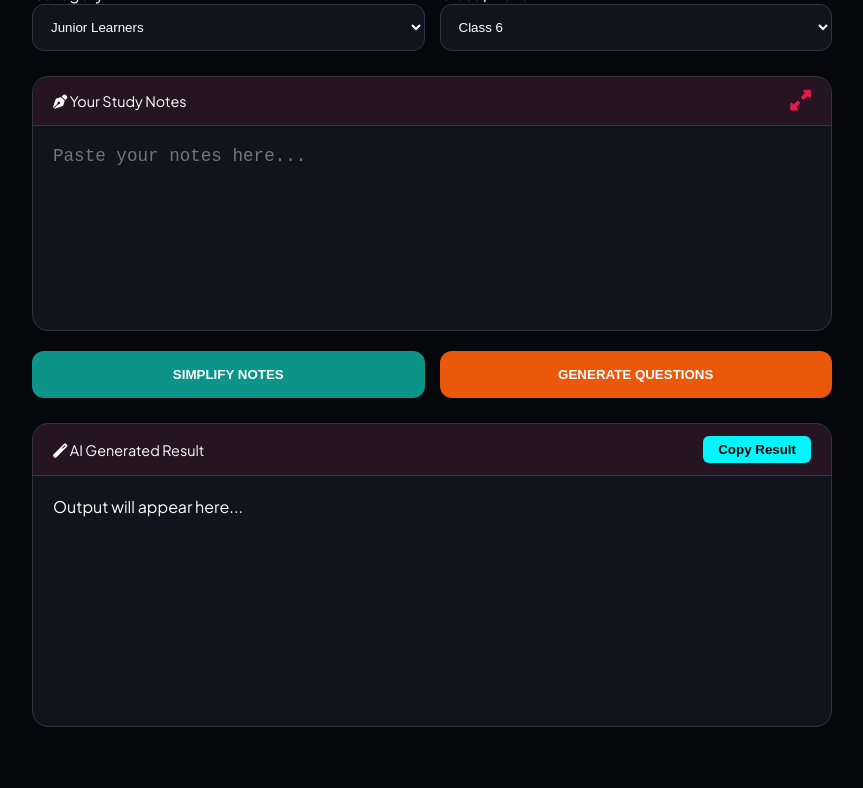
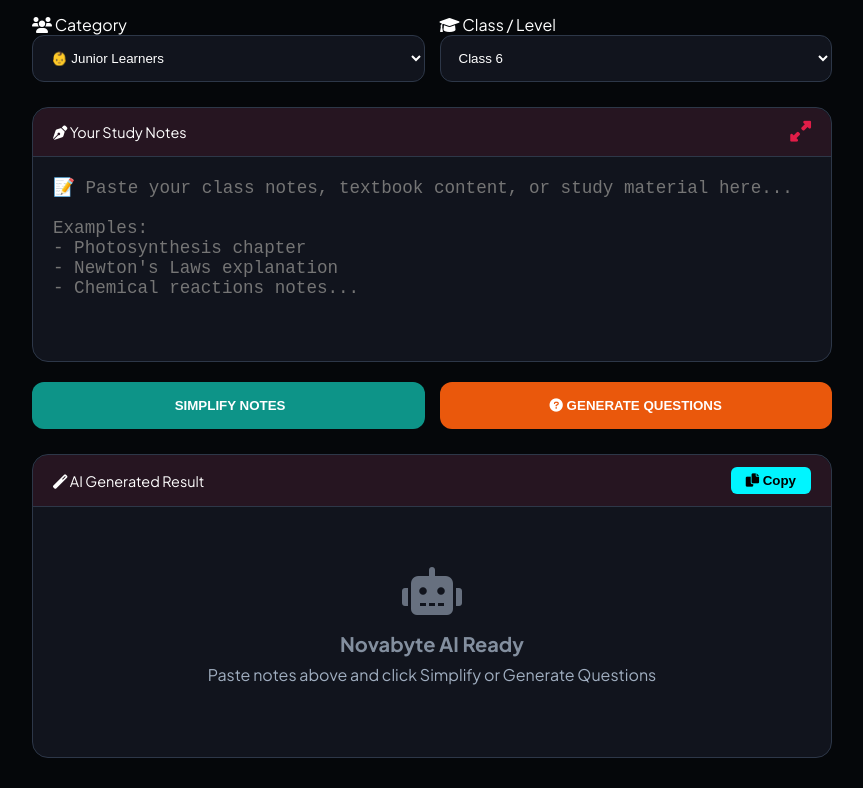
Before and after one commit to novabyte-project/NovaByte-ai, a plain HTML site: page index.html in a window 1280 px wide. Shown: the part 123-911 px from the top of the page, without its empty margins (208-1071 px from the left). Before the commit the page ends 880 px from the top, so only its background shows below. Drawn offline with Linux system fonts and the light colour scheme.

Commit message:
Update index.html

```diff
--- a/index.html
+++ b/index.html
@@ -5,7 +5,8 @@
     <meta name="viewport" content="width=device-width, initial-scale=1.0">
     <title>Novabyte AI | Student Portalz</title>
     <link rel="stylesheet" href="style.css">
-    <link href="https://fonts.googleapis.com/css2?family=Orbitron:wght@700&family=Plus+Jakarta+Sans:wght@400;600;800&display=swap" rel="stylesheet">
+    <!-- ✅ PREMIUM FONTS ADDED -->
+    <link href="https://fonts.googleapis.com/css2?family=Orbitron:wght@700&family=Plus+Jakarta+Sans:wght@400;500;600;700;800&display=swap" rel="stylesheet">
     <link rel="stylesheet" href="https://cdnjs.cloudflare.com/ajax/libs/font-awesome/6.0.0/css/all.min.css">
 </head>
 <body>
@@ -13,59 +14,84 @@
     <header class="header">
         <div class="logo-container">
             <h1 class="brand-name">NOVABYTE <span class="ai-text">AI</span></h1>
+            <!-- ✅ PROFESSIONAL TAGLINE -->
+            <p style="color: var(--text-dim); font-size: 1rem; font-weight: 500;">Smart Learning for Smart Students</p>
         </div>
     </header>
 
     <main class="container">
+        <!-- ✅ BETTER LABELS -->
         <div class="controls">
             <div class="dropdown-group">
-                <label>Category</label>
+                <label for="categorySelect"><i class="fas fa-users"></i> Category</label>
                 <select id="categorySelect">
-                    <option value="junior">Junior Learners</option>
-                    <option value="focus">Focus Scholars</option>
-                    <option value="exam">Exam Champions</option>
-                    <option value="college">Advanced Thinkers</option>
+                    <option value="junior">👶 Junior Learners</option>
+                    <option value="focus">📚 Focus Scholars</option>
+                    <option value="exam">🏆 Exam Champions</option>
+                    <option value="college">🎓 Advanced Thinkers</option>
                 </select>
             </div>
             <div class="dropdown-group">
-                <label>Class / Level</label>
+                <label for="classSelect"><i class="fas fa-graduation-cap"></i> Class / Level</label>
                 <select id="classSelect"></select>
             </div>
         </div>
 
+        <!-- ✅ INPUT - PROFESSIONAL -->
         <div class="input-wrapper">
             <div class="box-header">
                 <span><i class="fas fa-pen-nib"></i> Your Study Notes</span>
-                <button id="previewBtn" title="Full Screen View">
+                <button id="previewBtn" title="Full Screen Preview">
                     <i class="fas fa-expand-alt"></i>
                 </button>
             </div>
-            <textarea id="studentNotes" placeholder="Paste your notes here..."></textarea>
+            <textarea
+                id="studentNotes"
+                placeholder="📝 Paste your class notes, textbook content, or study material here...
+
+Examples:
+- Photosynthesis chapter
+- Newton's Laws explanation
+- Chemical reactions notes..."></textarea>
         </div>
 
+        <!-- ✅ BUTTONS - SPACED PERFECTLY -->
         <div class="button-grid">
-            <button id="btnSimplify" class="btn btn-teal">Simplify Notes</button>
-            <button id="btnQuestions" class="btn btn-orange">Generate Questions</button>
+            <button id="btnSimplify" class="btn btn-teal">
+                <i class="fas fa-sparkles"></i> Simplify Notes
+            </button>
+            <button id="btnQuestions" class="btn btn-orange">
+                <i class="fas fa-question-circle"></i> Generate Questions
+            </button>
         </div>
 
+        <!-- ✅ RESULT - PREMIUM LOOK -->
         <div class="result-wrapper">
             <div class="box-header">
                 <span><i class="fas fa-magic"></i> AI Generated Result</span>
-                <button id="btnCopy" class="btn-copy">Copy Result</button>
+                <button id="btnCopy" class="btn-copy">
+                    <i class="fas fa-copy"></i> Copy
+                </button>
             </div>
             <div id="resultBox" class="scrollable-box">
-                <p class="placeholder-text">Output will appear here...</p>
+                <!-- ✅ PROFESSIONAL PLACEHOLDER -->
+                <div style="text-align: center; color: var(--text-dim); padding: 40px 20px;">
+                    <i class="fas fa-robot" style="font-size: 48px; margin-bottom: 16px; opacity: 0.6;"></i>
+                    <h3 style="font-size: 20px; margin-bottom: 8px; opacity: 0.8;">Novabyte AI Ready</h3>
+                    <p>Paste notes above and click Simplify or Generate Questions</p>
+                </div>
             </div>
         </div>
     </main>
 
+    <!-- ✅ MODAL - ENHANCED -->
     <div id="previewModal" class="modal">
         <div class="modal-content">
             <div class="modal-header">
-                <h3>Notes Preview</h3>
+                <h3><i class="fas fa-eye"></i> Full Screen Preview</h3>
                 <span id="closeModal" class="close">&times;</span>
             </div>
-            <textarea id="modalText" class="modal-textarea"></textarea>
+            <textarea id="modalText" class="modal-textarea" placeholder="Your notes will appear here..."></textarea>
         </div>
     </div>
 
```
